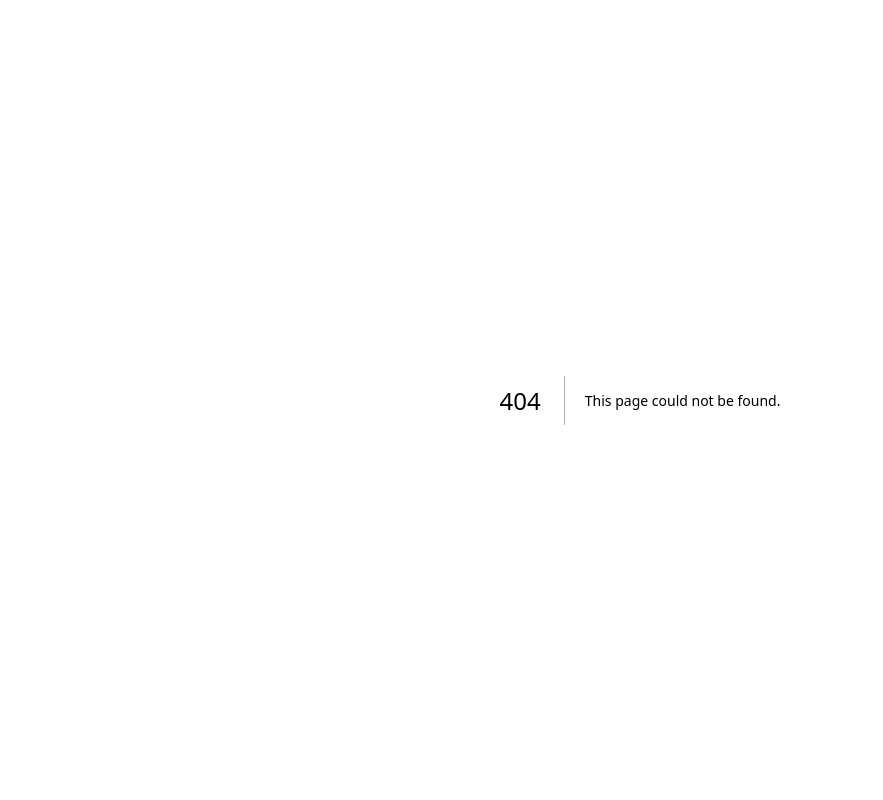
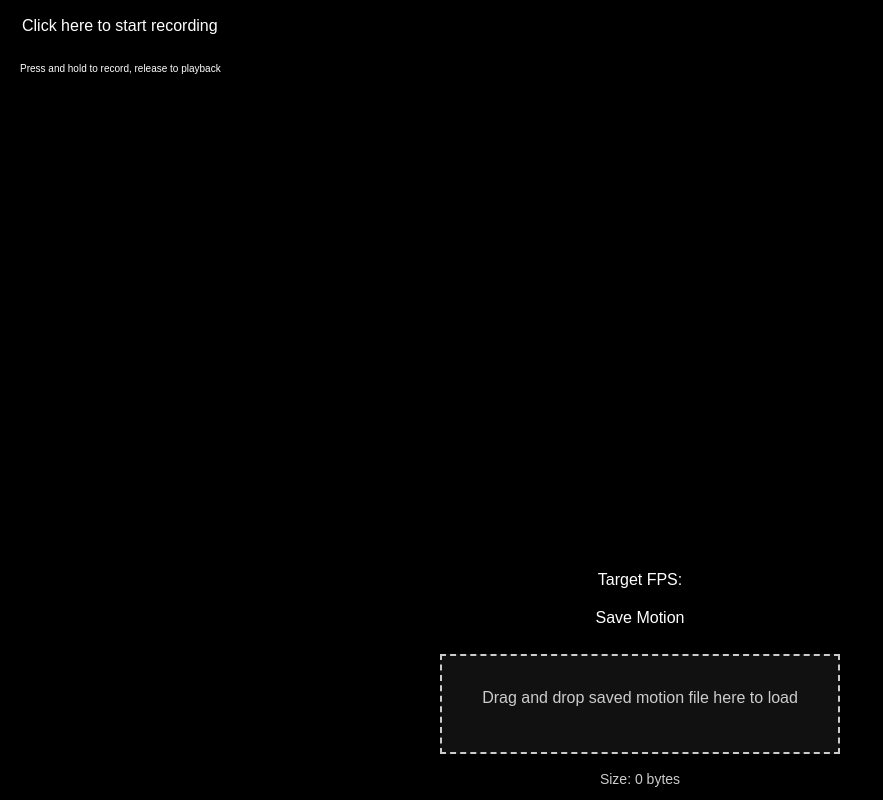
Before and after one commit to nyseer1/live-record-visuals, a Next.js app: page /testmotion in a window 1280 px wide. Before the commit this address had no page. Shown: the whole page, without its empty margins (0-883 px from the left). Built offline with nearby package versions, Linux system fonts and the light colour scheme.

Commit message:
added trigger record motion from parent component

```diff
--- a/app/ToneJSContainer.tsx
+++ b/app/ToneJSContainer.tsx
@@ -7,19 +7,44 @@ import RecordMotion from "./components/recordMotion";
 export default function ToneJSContainer() {
   const [isTonejsOn, setIsTonejsOn] = useState(false);
 
+  //TODO useRef to store data that is not needed for render (like a sequence array)
+
+
   async function handleStartTonejs() {
     //async function means run this function asynchronously so other code can be executed during loading
 
     try {
       // wait for audio context to start before playing audio
       await Tone.start(); //await says wait here until this calculation is done
-      Tone.getTransport().start(); //start transport(player)
     } catch (error) {
       // only runs in the browser where the window object and AudioContext are available
       console.error("web audio api not supported !!! :(", error);
     } finally {
       console.warn("audio is ready");
+
+      //start audio sequencer
+      const synth = new Tone.Synth().toDestination();
+      const seq = new Tone.Sequence((time, note) => {
+
+        //trigger notes/audio here
+
+
+        //draw on schedule
+        Tone.Draw.schedule(() => {
+
+				// the callback synced to the animation frame at the given time here
+
+
+			}, time);
+
+       //index of sequence array
+      }, [0,1,2,3,4,5,6,7,8,9,10,11,12,13,14,15]).start(0);
+      Tone.getTransport().start(); //start transport(player)
+      //TODO test with metronome later to see if bpm is accurate. https://github.com/Tonejs/Tone.js/wiki/Performance
+
+      //open up visuals
       setIsTonejsOn(true);
+
     }
   }
 
@@ -27,8 +52,8 @@ export default function ToneJSContainer() {
     <div>
       {isTonejsOn ? (
         <div>
-          {/* <CanvasCursor id='cursor'/> */}
-          <RecordMotion/>
+          <CanvasCursor id='cursor'/>
+          {/* <RecordMotion/> */}
           draw on the canvas here
         </div>
       ) : (
--- a/app/components/cursors/CanvasCursor.jsx
+++ b/app/components/cursors/CanvasCursor.jsx
@@ -1,4 +1,3 @@
-import React from 'react';
 import useCanvasCursor from './useCanvasCursor';
 
 export default function CanvasCursor({id}) {
--- /dev/null
+++ b/app/components/recordMotion.css
@@ -0,0 +1,58 @@
+html, body {
+    margin: 0;
+    padding: 0;
+    overflow: hidden;
+    height: 100%;
+    width: 100%;
+    background-color: #000;
+    font-family: sans-serif;
+    color: white;
+}
+
+#gameCanvas {
+    display: block;
+    position: absolute;
+    top: 0;
+    left: 0;
+}
+
+#ui {
+    position: fixed;
+    bottom: 0;
+    left: 0;
+    width: 100%;
+    background: rgba(0, 0, 0, 0.6);
+    padding: 10px;
+    display: flex;
+    flex-direction: column;
+    align-items: center;
+    z-index: 10;
+}
+
+#drop_zone {
+    width: 400px;
+    height: 100px;
+    border: 2px dashed #ccc;
+    text-align: center;
+    padding-top: 30px;
+    margin-top: 10px;
+    background-color: #22222280;
+    color: #ccc;
+}
+
+button {
+    padding: 10px 20px;
+    font-size: 16px;
+    cursor: pointer;
+}
+
+#statusMessage {
+    margin-top: 10px;
+    color: lightgreen;
+}
+
+#sizeCounter {
+    margin-top: 5px;
+    font-size: 14px;
+    color: #ccc;
+}
--- a/app/components/recordMotion.jsx
+++ b/app/components/recordMotion.jsx
@@ -1,10 +1,9 @@
 'use client'
 //TODO make this a functional react component
-import { useEffect, useRef } from "react";
+import { useEffect, useRef, useImperativeHandle, forwardRef } from "react";
+import "./recordMotion.css";
 
-export default function RecordMotion() {
-
-
+export default function RecordMotion({ref}) {
 
     let data = [];
     let currentFrame = 0;
@@ -17,21 +16,81 @@ export default function RecordMotion() {
     let saveCounter = 1;
     let speedMultiple = 1;
 
-    //to store the element's id for the canvas and this.context later to change their properties.
-    // attach thru ref attribute on the html element
+    //ref to manipulate the DOM
+    //(pass ref object as the ref attribute to JSX of DOM node to manipulate)
     const canvasRef = useRef(null);
+    const ctx = useRef(null); //context
+
+    useImperativeHandle(ref, () => {
+        return {
+            startRecording(event) {
+                console.log('recording start');
+                recording = true;
+                isPlaying = false;
+                data = [];
+                recordingLength = 0;
+                mouseX = event.clientX || event.touches[0].clientX;
+                mouseY = event.clientY || event.touches[0].clientY;
+                document.getElementById('sizeCounter').innerText = `Size: 0 bytes`;
+            },
+
+            stopRecording() {
+                console.log('recording stopped');
+                recording = false;
+                isPlaying = true;
+                recordingLength = data.length;
+                currentFrame = 0;
+            }
+
+        }
+    })
+
+    useEffect(() => {
+
+        //these are done after DOM is rendered.
+        //everything only called once
+        resizeCanvas();
+        requestAnimationFrame(animate);
+
+        ctx.current = document.getElementById("canvas").getContext("2d");
 
 
-    //TODO clean this up/get rid of it
-    // useEffect(() => {
+        const dropZone = document.getElementById('drop_zone');
+        dropZone.addEventListener('dragover', function(e) {
+            e.preventDefault();
+            dropZone.style.backgroundColor = '#333';
+        });
 
-    //     const ctx = canvas.getContext('2d');
-    //     document.getElementById("myText").innerHTML = targetFPS;
-    //     return () => {
-    //         //destroy the canvas
-    //     };
-    // }, [canvas, ctx]);
+        dropZone.addEventListener('dragleave', function(e) {
+            e.preventDefault();
+            dropZone.style.backgroundColor = '#222';
+        });
 
+        dropZone.addEventListener('drop', function(e) {
+            e.preventDefault();
+            dropZone.style.backgroundColor = '#222';
+            const file = e.dataTransfer.files[0];
+            loadMotionFromFile(file);
+        });
+
+        window.addEventListener('resize', resizeCanvas);
+
+        window.addEventListener('pointerup', function(event) {
+            if (recording) stopRecording();
+        });
+
+        window.addEventListener('pointermove', function(event) {
+            if (recording) updatePosition(event);
+        });
+
+        // document.getElementById("myText").innerHTML = targetFPS;
+        return () => {
+            //destroy the canvas
+        };
+    },[]);
+
+
+    //TODO TURN THE EVENT LISTENERS (that arent window because window isnt being referenced) into react events & handlers
 
     //FPS CAP
     const targetFPS = 60;
@@ -39,12 +98,11 @@ export default function RecordMotion() {
     let lastTime = 0;
 
     function resizeCanvas() {
-        canvas.width = window.innerWidth;
-        canvas.height = window.innerHeight;
+        canvasRef.current.width = window.innerWidth;
+        canvasRef.current.height = window.innerHeight;
     }
 
-    window.addEventListener('resize', resizeCanvas);
-    resizeCanvas();
+
 
     function updateSizeCounter() {
         const jsonString = JSON.stringify(data, null, 2);
@@ -53,6 +111,7 @@ export default function RecordMotion() {
     }
 
     function startRecording(event) {
+        console.log('recording start');
         recording = true;
         isPlaying = false;
         data = [];
@@ -63,6 +122,7 @@ export default function RecordMotion() {
     }
 
     function stopRecording() {
+        console.log('recording stop');
         recording = false;
         isPlaying = true;
         recordingLength = data.length;
@@ -74,34 +134,28 @@ export default function RecordMotion() {
         mouseY = event.clientY || event.touches[0].clientY;
     }
 
-    canvas.addEventListener('pointerdown', function(event) {
-        if (event.pointerType === 'mouse' || event.pointerType === 'pen' || event.pointerType === 'touch') {
-            startRecording(event);
-        }
-    });
+    // canvasRef.current.addEventListener('pointerdown', function(event) {
+    //     if (event.pointerType === 'mouse' || event.pointerType === 'pen' || event.pointerType === 'touch') {
+    //         startRecording(event);
+    //     }
+    // });
 
-    window.addEventListener('pointerup', function(event) {
-        if (recording) stopRecording();
-    });
 
-    window.addEventListener('pointermove', function(event) {
-        if (recording) updatePosition(event);
-    });
 
-    canvas.addEventListener('touchstart', function(event) {
-        event.preventDefault();
-        startRecording(event);
-    });
+    // canvasRef.current.addEventListener('touchstart', function(event) {
+    //     event.preventDefault();
+    //     startRecording(event);
+    // });
 
-    canvas.addEventListener('touchend', function(event) {
-        event.preventDefault();
-        stopRecording();
-    });
+    // canvasRef.current.addEventListener('touchend', function(event) {
+    //     event.preventDefault();
+    //     stopRecording();
+    // });
 
-    canvas.addEventListener('touchmove', function(event) {
-        event.preventDefault();
-        updatePosition(event);
-    });
+    // canvasRef.current.addEventListener('touchmove', function(event) {
+    //     event.preventDefault();
+    //     updatePosition(event);
+    // });
 
     // ANIMATION ----------------------------------------------------------------------------------------------------------
 
@@ -122,24 +176,24 @@ export default function RecordMotion() {
     }
 
     function draw() {
-        this.context.clearRect(0, 0, canvas.width, canvas.height);
+        ctx.current.clearRect(0, 0, canvasRef.current.width, canvasRef.current.height);
         if (recording) {
             data.push({ x: mouseX, y: mouseY });
             updateSizeCounter();
-            this.context.fillStyle = 'red';
-            this.context.fillRect(mouseX - 16, mouseY - 16, 32, 32);
+            ctx.current.fillStyle = 'red';
+            ctx.current.fillRect(mouseX - 16, mouseY - 16, 32, 32);
         } else if (isPlaying) {
             if (currentFrame < recordingLength) {
                 const p = data[Math.min(Math.round(currentFrame), recordingLength - 1)]; //min makes sure doesent index out of bounds, round makes sure the decimal is removed before searching the index
-                this.context.fillStyle = 'green';
-                this.context.fillRect(p.x - 16, p.y - 16, 32, 32);
+                ctx.current.fillStyle = 'green';
+                ctx.current.fillRect(p.x - 16, p.y - 16, 32, 32);
                 currentFrame += speedMultiple; //anything other than 1 will make playback a different speed, relative to the original speed.
             } else {
                 currentFrame = 0;
             }
         } else {
-            this.context.fillStyle = 'white';
-            this.context.fillText("Press and hold to record, release to playback", 20, 20);
+            ctx.current.fillStyle = 'white';
+            ctx.current.fillText("Press and hold to record, release to playback", 20, 20);
         }
     }
 
@@ -176,36 +230,32 @@ export default function RecordMotion() {
         reader.readAsText(file);
     }
 
-    const dropZone = document.getElementById('drop_zone');
-    dropZone.addEventListener('dragover', function(e) {
-        e.preventDefault();
-        dropZone.style.backgroundColor = '#333';
-    });
-
-    dropZone.addEventListener('dragleave', function(e) {
-        e.preventDefault();
-        dropZone.style.backgroundColor = '#222';
-    });
-
-    dropZone.addEventListener('drop', function(e) {
-        e.preventDefault();
-        dropZone.style.backgroundColor = '#222';
-        const file = e.dataTransfer.files[0];
-        loadMotionFromFile(file);
-    });
-
-    requestAnimationFrame(animate);
-
-
-
     return (
         <div>
-        <canvas ref={(canvasRef) => this.context = canvasRef.getContext('2d')}></canvas> //attaches itself to react ref and gets context for canvas
+
+            {/*
+            TODO TRY CANVASREF.CURRENT. old version:
+            ref={(canvasRef) => this.context = canvasRef.current.getContext('2d')} */}
+            {/*TODO startRecording and stopRecording need to be called from parent using props
+            of the parent's useStates, put the props inside a useEffect that has the props in
+            the dependencies and they will auto update and call useEffect again.
+            This will cause a rerender in the child i think so it should be fine since
+ */}
+            <canvas
+            ref={canvasRef}
+            onTouchStart={(e) => {e.preventDefault(); updatePosition(e);}}
+            onTouchMove={(e) => {e.preventDefault(); updatePosition(e);}}
+            onPointerDown={(e) => {e.preventDefault(); updatePosition(e);}}
+            id="canvas"
+            ></canvas>
+
 
             <div id="ui">
                 <h3>Target FPS: <span id="myText"></span></h3>
-            <button onclick="saveMotion()">Save Motion</button>
-            <div id="drop_zone">
+                <button onClick={saveMotion}>Save Motion</button>
+                <div id="drop_zone"
+                onDragOver={saveMotion}
+                >
                     Drag and drop saved motion file here to load
                 </div>
                 <div id="statusMessage"></div>
--- /dev/null
+++ b/app/testmotion/page.tsx
@@ -0,0 +1,30 @@
+"use client";
+import { PointerEvent, useRef, useState } from "react";
+import RecordMotion from "../components/recordMotion";
+import "./testmotion.css";
+
+export default function ToneJSContainer() {
+
+  //TODO initialize canvas,variables, and its functions here
+
+  const recordMotionRef = useRef(null);
+  const touchEventRef = useRef(null);
+
+
+  function handleStartRecording(e: PointerEvent<HTMLElement>){
+    recordMotionRef.current.startRecording(e);
+  };
+
+  // function handleOnClick(){
+  //   //example handleChildEvent
+  // }
+
+  return (
+    <div>
+      <button onPointerDown={(e) => {
+        handleStartRecording(e);
+      }}>Click here to start recording</button>
+      <RecordMotion ref={recordMotionRef} />
+    </div>
+  );
+}
--- /dev/null
+++ b/app/testmotion/testmotion.css
@@ -0,0 +1,61 @@
+html, body {
+    margin: 0;
+    padding: 0;
+    overflow: hidden;
+    height: 100%;
+    width: 100%;
+    background-color: #000;
+    font-family: sans-serif;
+    color: white;
+}
+
+#gameCanvas {
+    display: block;
+    position: absolute;
+    top: 0;
+    left: 0;
+}
+
+#gui {
+    position: fixed;
+    bottom: 50%;
+    left: 0;
+    width: 100%;
+    background: rgba(0, 0, 0, 0.6);
+    padding: 10px;
+    display: flex;
+    flex-direction: column;
+    align-items: center;
+    z-index: 10;
+}
+
+#drop_zone {
+    width: 400px;
+    height: 100px;
+    border: 2px dashed #ccc;
+    text-align: center;
+    padding-top: 30px;
+    margin-top: 10px;
+    background-color: #22222280;
+    color: #ccc;
+}
+
+button {
+    padding: 10px 20px;
+    font-size: 16px;
+    cursor: pointer;
+}
+
+#statusMessage {
+    margin-top: 10px;
+    color: lightgreen;
+}
+
+#sizeCounter {
+    margin-top: 5px;
+    font-size: 14px;
+    color: #ccc;
+}
+div {
+    color: white;
+}
```
Also changed, not shown: app/page.tsx (+2 -7 lines). Lines whose indentation alone changed are shown as unchanged.
